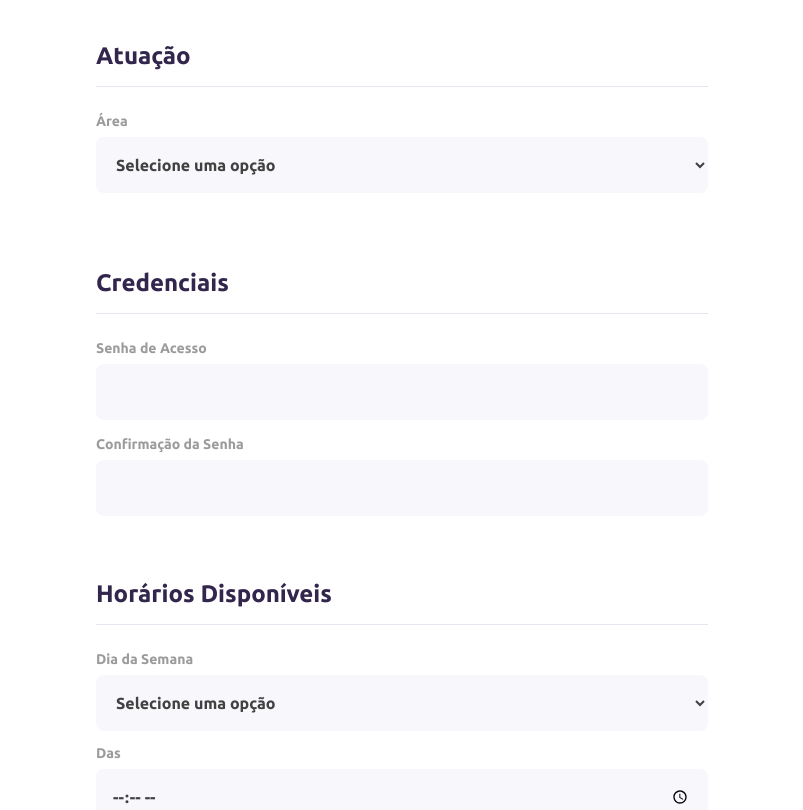
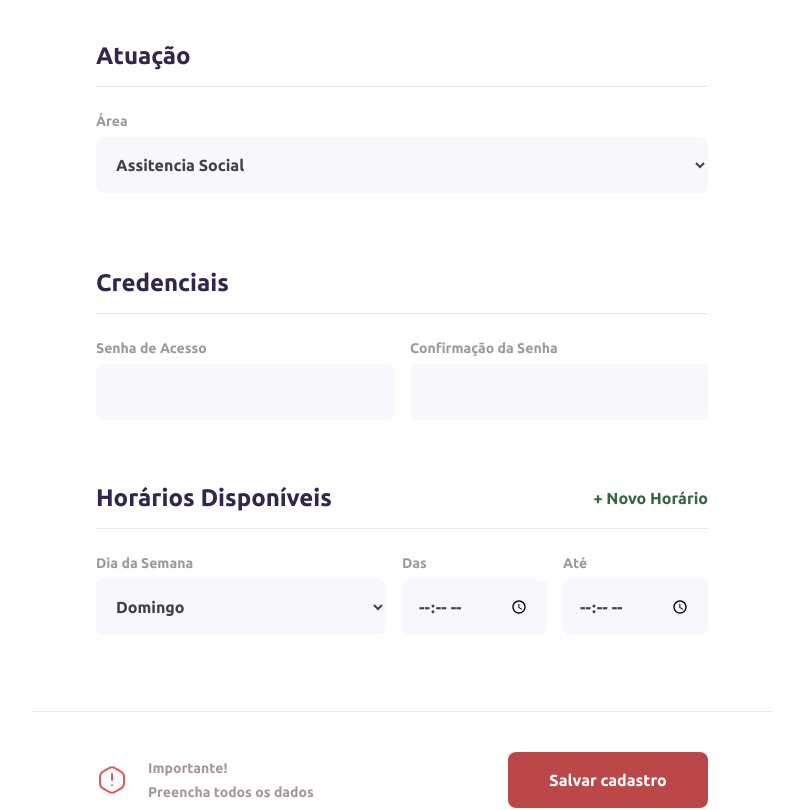
Before and after one commit to TayDias/AppVulSocial_frontend-Typescript-React, a React (Create React App) app: page /register in a window 1280 px wide. Shown: the part 960-1770 px from the top of the page, without its empty margins (238-1041 px from the left). Built offline with nearby package versions, Linux system fonts and the light colour scheme.

Commit message:
Layout do formulário concluído

```diff
--- a/src/components/PageHeader/index.tsx
+++ b/src/components/PageHeader/index.tsx
@@ -1,6 +1,7 @@
 import React from 'react'
 import { Link } from "react-router-dom"
 
+import logo from '../../assets/images/logo1.svg'
 import backIcon from '../../assets/images/icons/back-white.svg'
 import './styles.css'
 
@@ -16,7 +17,7 @@ const PageHeader: React.FC<PageHeaderProps> = (props) => {
                 <Link to="/">
                     <img src={backIcon} alt="Voltar" />
                 </Link>
-                <img src="" alt="Logo" />
+                <img src={logo} alt="Logo" />
             </div>
 
             <div className="header-content">
--- a/src/components/StyledSelect/index.tsx
+++ b/src/components/StyledSelect/index.tsx
@@ -15,8 +15,8 @@ const StyledSelect: React.FC<SelectProps> = ( { name, label, options, ...rest }
     return (
         <div className="select-block">
             <label htmlFor={name}>{label}</label>
-            <select id={name} {...rest}>
-                <option id="0" disabled selected hidden>Selecione uma opção</option>
+            <select defaultValue="" id={name} {...rest}>
+                <option id="0" disabled hidden>Selecione uma opção</option>
 
                 {options.map(option => {
                     return <option key={option.id} id={option.id}>{option.label}</option>
--- a/src/pages/Landing/index.tsx
+++ b/src/pages/Landing/index.tsx
@@ -1,5 +1,7 @@
 import React from 'react'
 import { Link } from "react-router-dom";
+
+import logo from '../../assets/images/logo1.svg'
 
 import './styles.css'
 
@@ -12,7 +14,7 @@ function Landing() {
                     <h2>Ajude pessoas vulneráveis a ter uma voz e receber apoio.</h2>
                 </div>
 
-                <img src="" alt="logo" className="hero-image" />
+                <img src={logo} alt="logo" className="hero-image" />
 
                 <div className="buttons-container">
                     <Link to="/register" className="register">
--- a/src/pages/Register/index.tsx
+++ b/src/pages/Register/index.tsx
@@ -1,4 +1,4 @@
-import React from 'react'
+import React, { useState } from 'react'
 import PageHeader from '../../components/PageHeader'
 import StyledInput from '../../components/StyledInput'
 import StyledTextArea from '../../components/StyledTextArea'
@@ -9,6 +9,17 @@ import './styles.css'
 import warningIcon from '../../assets/images/icons/warning.svg'
 
 function Register() {
+    const [scheduleItems, setScheduleItems] = useState([
+        { weekday: 0, from: '', to: '' }
+    ])
+
+    function addNewScheduleItem(){
+        setScheduleItems([
+            ...scheduleItems,
+            { weekday: 0, from: '', to: '' }
+        ])
+    }
+
     return (
         <div id="page-register" className="container">
             <PageHeader
@@ -44,31 +55,46 @@ function Register() {
                 <fieldset>
                     <legend>Credenciais</legend>
 
+                    <div className="input-block">
                         <div className="credentials">
                             <StyledInput name="password" label="Senha de Acesso" type="password" />
                             <StyledInput name="confirmpassword" label="Confirmação da Senha" type="password" />
                         </div>
+                    </div>
                 </fieldset>
 
                 <fieldset>
-                    <legend>Horários Disponíveis</legend>
+                    <legend>
+                        Horários Disponíveis
+                        <button type="button" onClick={addNewScheduleItem}>
+                            + Novo Horário
+                        </button>
+                    </legend>
 
+                    <div className="input-block">
+                        {scheduleItems.map(scheduleItem => {
+                            return (
+                                <div key={Math.random()} className="schedule-item">
                                     <StyledSelect
                                         name="weekday"
                                         label="Dia da Semana"
                                         options={[
+                                            {id: '0', label: 'Domingo'},
                                             {id: '1', label: 'Segunda-Feira'},
                                             {id: '2', label: 'Terça-Feira'},
                                             {id: '3', label: 'Quarta-Feira'},
                                             {id: '4', label: 'Quinta-Feira'},
                                             {id: '5', label: 'Sexta-Feira'},
-                            {id: '6', label: 'Sábado'},
-                            {id: '7', label: 'Domingo'},
+                                            {id: '6', label: 'Sábado'}
                                         ]}
                                     />
 
                                     <StyledInput name="from" label="Das" type="time" />
                                     <StyledInput name="to" label="Até" type="time" />
+                                </div>
+                            )
+                        })}
+                    </div>
                 </fieldset>
 
                 <footer>
--- a/src/pages/Register/styles.css
+++ b/src/pages/Register/styles.css
@@ -26,6 +26,10 @@
     margin-top: 6.4rem;
 }
 
+#page-register main fieldset .schedule-item + .schedule-item {
+    padding-top: 2.6rem;
+}
+
 #page-register main fieldset legend {
     font: 700 2.4rem Ubuntu;
     color: var(--color-text-title);
@@ -36,6 +40,28 @@
     width: 100%;
     padding-bottom: 1.6rem;
     border-bottom: 1px solid var(--color-line-in-white);
+}
+
+#page-register main fieldset legend button {
+    background: none;
+    border: 0;
+    color: var(--color-primary);
+    font: 700 1.6rem Ubuntu;
+    cursor: pointer;
+    transition: color 0.2s;
+}
+
+#page-register main fieldset legend button {
+    background: none;
+    border: 0;
+    color: var(--color-primary);
+    font: 700 1.6rem Ubuntu;
+    cursor: pointer;
+    transition: color 0.2s;
+}
+
+#page-register main fieldset legend button:hover {
+    color: var(--color-primary-darker);
 }
 
 #page-register main footer {
@@ -93,12 +119,28 @@
     }
 
     #page-register main fieldset .credentials {
-        /*display: flex;
-        align-items: center;
-        justify-content: space-between;
-        margin: 0;*/
+        display: grid;
+        grid-template-columns: 1fr 1fr;
+        column-gap: 1.6rem;
     }
-    /* Continuar em 49:30min, video 3 */
+
+    #page-register main fieldset .credentials .input-block {
+        margin: 0 !important;
+    }
+
+    #page-register main fieldset .schedule-item {
+        display: grid;
+        grid-template-columns: 2fr 1fr 1fr;
+        column-gap: 1.6rem;
+    }
+
+    #page-register main fieldset .schedule-item + .schedule-item {
+        padding-top: 1.6rem;
+    }
+
+    #page-register main fieldset .schedule-item .input-block {
+        margin: 0 !important;
+    }
 
     #page-register main footer {
         padding: 4.0rem 6.4rem;
```
Also changed, not shown: src/assets/images/logo1.svg (added). Lines whose indentation alone changed are shown as unchanged.
